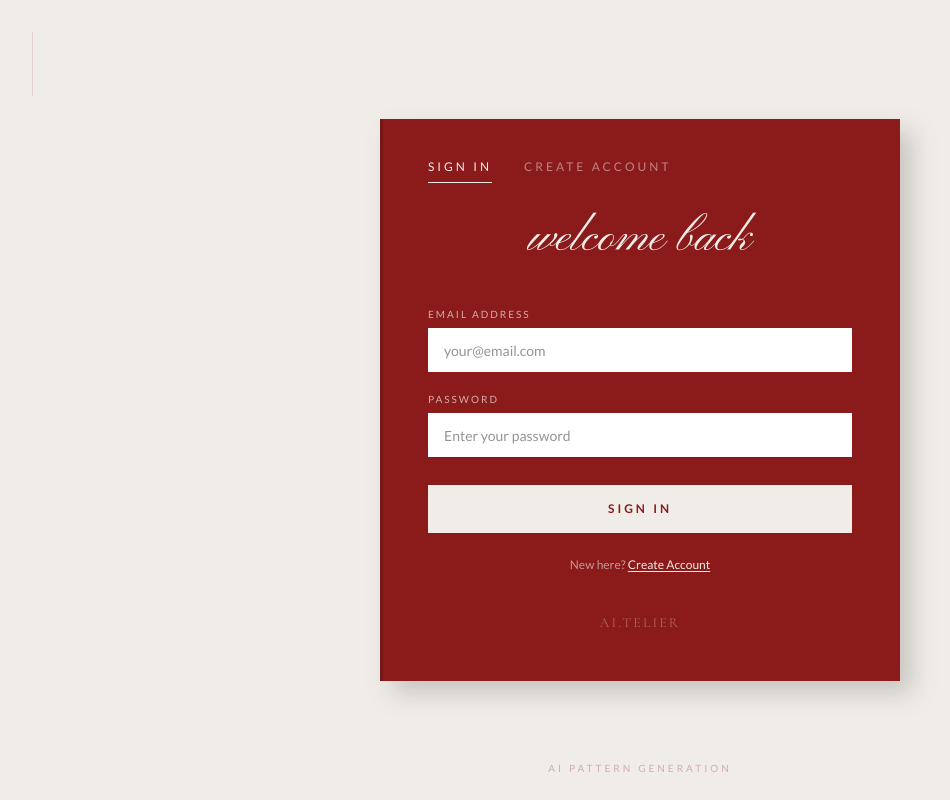
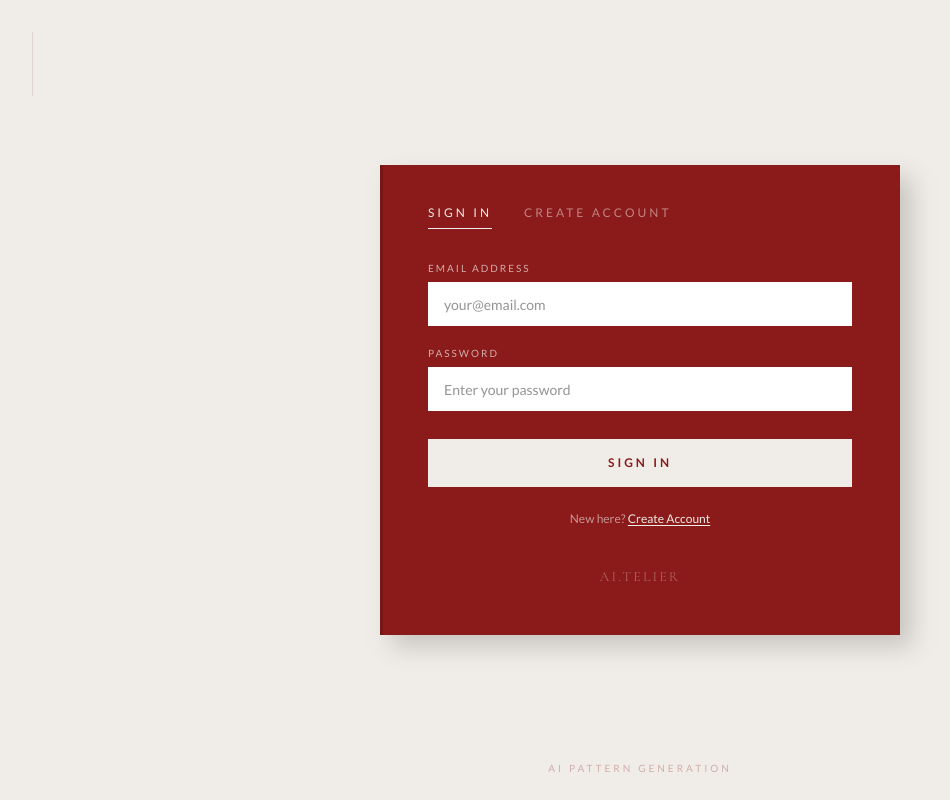
Before and after one commit to bit913srw/v0-ai-telier-sign-in-screen, a Next.js app: page / in a window 1280 px wide. Shown: the whole page, without its empty margins (0-950 px from the left). Built offline with nearby package versions, Linux system fonts and the light colour scheme.

Commit message:
feat: remove welcome text from sign-in form
Start directly with email input field.

```diff
--- a/components/sign-in-form.tsx
+++ b/components/sign-in-form.tsx
@@ -17,13 +17,6 @@ export function SignInForm({ onSwitchTab }: SignInFormProps) {
 
   return (
     <form onSubmit={handleSubmit} className="flex flex-col gap-5">
-      <p
-        className="font-script text-4xl sm:text-5xl mb-6 text-center"
-        style={{ color: "#F0EDE8" }}
-      >
-        welcome back
-      </p>
-
       <div className="flex flex-col gap-1.5">
         <label
           htmlFor="signin-email"
```
